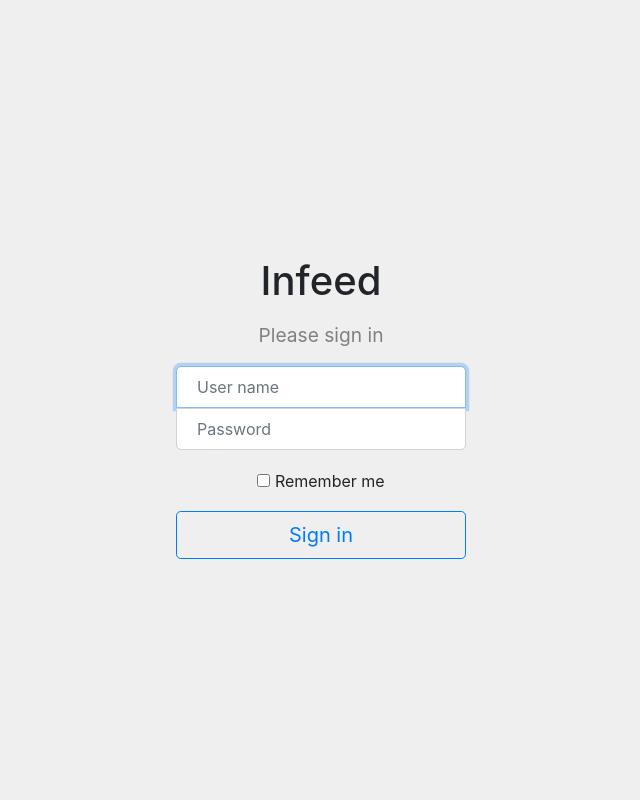
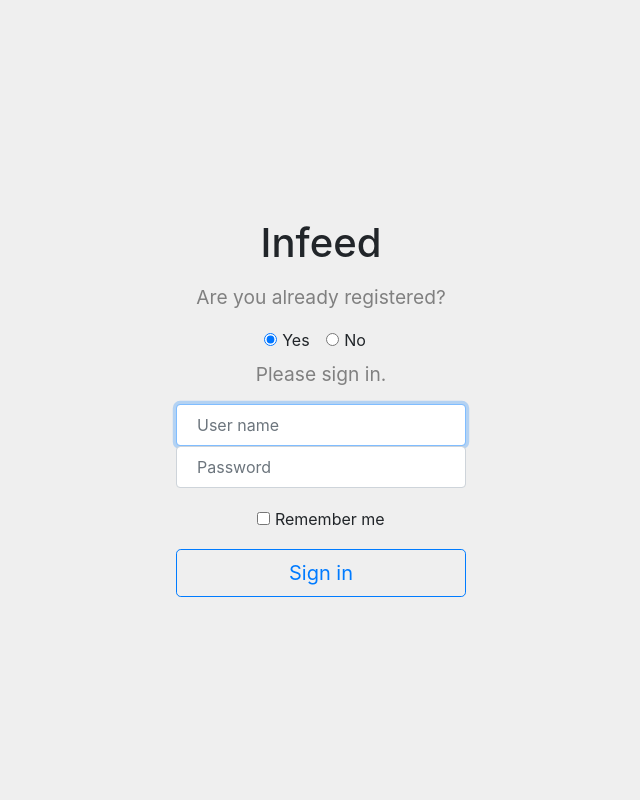
Before and after one commit to nhiramoto/Infeed, a Django app: page /feed/ in a window 1280 px wide. Shown: the whole page, without its empty margins (319-959 px from the left). Run offline with Django 3.2, Linux system fonts and the light colour scheme; style sheets or scripts are compiled from the project's sources; some libraries are stand-ins or nearby versions.

Commit message:
Creating sign up form.

```diff
--- /dev/null
+++ b/feed/static/feed/script/login.js
@@ -0,0 +1,30 @@
+var wasSignIn = true;
+
+$(document).ready(() => {
+
+    // Exchange the form for registered and non-registered users.
+    $('#form-signup').hide();
+    $('#radio-yes').change(e => {
+        if ($('#radio-yes').is(':checked') && !wasSignIn) {
+            $('#form-signup').fadeOut(300, () => {
+                $('#form-signin').fadeIn(300);
+            });
+            wasSignIn = true;
+        }
+    });
+    $('#radio-no').change(e => {
+        if ($('#radio-no').is(':checked') && wasSignIn) {
+            $('#form-signin').fadeOut(300, () => {
+                $('#form-signup').fadeIn(300);
+            });
+            wasSignIn = false;
+        }
+    });
+
+    $('#form-signup').submit(e => {
+        if ($('#signupInputPassword').val() !== $('#signupInputRepassword').val()) {
+            $('#signupInputRepassword')[0].setCustomValidity('The passwords do not match.');
+            e.preventDefault();
+        }
+    });
+});
--- a/feed/static/feed/style/login.scss
+++ b/feed/static/feed/style/login.scss
@@ -2,7 +2,7 @@ body {
     background: #EFEFEF;
 }
 
-.form-wrapper {
+.wrapper {
     display: flex;
     width: 100vw;
     height: 100vh;
@@ -10,9 +10,9 @@ body {
     align-items: center;
 }
 
-.form-signin {
-    max-width: 400px;
-    #inputUsername, #inputPassword {
+.form-container {
+    max-width: 600px;
+    .form-control {
         padding: 20px;
     }
     #inputUsername {
--- a/feed/templates/feed/login.html
+++ b/feed/templates/feed/login.html
@@ -4,14 +4,13 @@
 
 {% block 'head' %}
 <link rel="stylesheet" type="text/css" href="{% sass_src 'feed/style/login.scss' %}">
+<script type="text/javascript" src="{% static 'feed/script/login.js' %}"></script>
 {% endblock %}
 
 {% block 'body' %}
-<div class="form-wrapper">
-    <form class="form-signin text-center" method="post" action="/feed/user/login">
-        {% csrf_token %}
+<div class="wrapper">
+    <div class="form-container text-center">
         <h1 class="h1 my-3">Infeed</h1>
-        <p class="form-message">Please sign in</p>
         {% if error_message %}
         <div class="alert alert-danger alert-dismissible fade show my-2" role="alert">
             {{ error_message }}
@@ -28,12 +27,55 @@
             </button>
         </div>
         {% endif %}
-        <label for="inputUsername" class="sr-only">User name</label>
-        <input type="text" id="inputUsername" name="username" class="form-control" placeholder="User name" required autofocus>
-        <label for="inputPassword" class="sr-only">Password</label>
-        <input type="password" id="inputPassword" name="password" class="form-control" placeholder="Password" required>
-        <input class="my-4" type="checkbox" value="remember-me"> Remember me
-        <button class="btn btn-lg btn-outline-primary btn-block" type="submit">Sign in</button>
-    </form>
+        <p class="form-message">Are you already registered?</p>
+        <div class="form-check form-check-inline mb-2">
+            <input class="form-check-input" id="radio-yes" type="radio" name="already-registered" value="yes" checked>
+            <label class="form-check-label" for="radio-yes">Yes</label>
+        </div>
+        <div class="form-check form-check-inline mb-2">
+            <input class="form-check-input" id="radio-no" type="radio" name="already-registered" value="no">
+            <label class="form-check-label" for="radio-no">No</label>
+        </div>
+        <form id="form-signin" method="post" action="/feed/user/login">
+            {% csrf_token %}
+            <p class="form-message">Please sign in.</p>
+            <label for="signinInputUsername" class="sr-only">User name</label>
+            <input type="text" id="signinInputUsername" name="username" class="form-control" placeholder="User name" required autofocus>
+            <label for="signinInputPassword" class="sr-only">Password</label>
+            <input type="password" id="signinInputPassword" name="password" class="form-control" placeholder="Password" required>
+            <input class="my-4" type="checkbox" value="remember-me"> Remember me
+            <button class="btn btn-lg btn-outline-primary btn-block" type="submit">Sign in</button>
+        </form>
+        <form id="form-signup" method="post" action="/feed/user/signup">
+            {% csrf_token %}
+            <p class="form-message">Please register.</p>
+            <div class="form-row">
+                <div class="form-group col-md-6">
+                    <label for="signupInputFirstName" class="sr-only">First name</label>
+                    <input type="text" id="signupInputFirstName" name="firstname" class="form-control" placeholder="First name" required>
+                </div>
+                <div class="form-group col-md-6">
+                    <label for="signupInputLastName" class="sr-only">Last name</label>
+                    <input type="text" id="signupInputLastName" name="lastname" class="form-control" placeholder="Last name" required>
+                </div>
+            </div>
+
+            <div class="form-group">
+                <label for="signupInputEmail" class="sr-only">Email</label>
+                <input type="email" id="signupInputEmail" name="email" class="form-control" placeholder="Email" required>
+            </div>
+            <div class="form-row">
+                <div class="form-group col-md-6">
+                    <label for="signupInputPassword" class="sr-only">Password</label>
+                    <input type="password" id="signupInputPassword" name="password" class="form-control" placeholder="Password" required>
+                </div>
+                <div class="form-group col-md-6">
+                    <label for="signupInputRepassword" class="sr-only">Re-enter your password</label>
+                    <input type="password" id="signupInputRepassword" class="form-control" placeholder="Re-enter your password" required>
+                </div>
+            </div>
+            <button class="btn btn-lg btn-outline-primary btn-block" type="submit">Sign Up</button>
+        </form>
+    </div>
 </div>
 {% endblock %}
```
Also changed, not shown: static/feed/style/login.css (+7 -7 lines), 1 other file.
